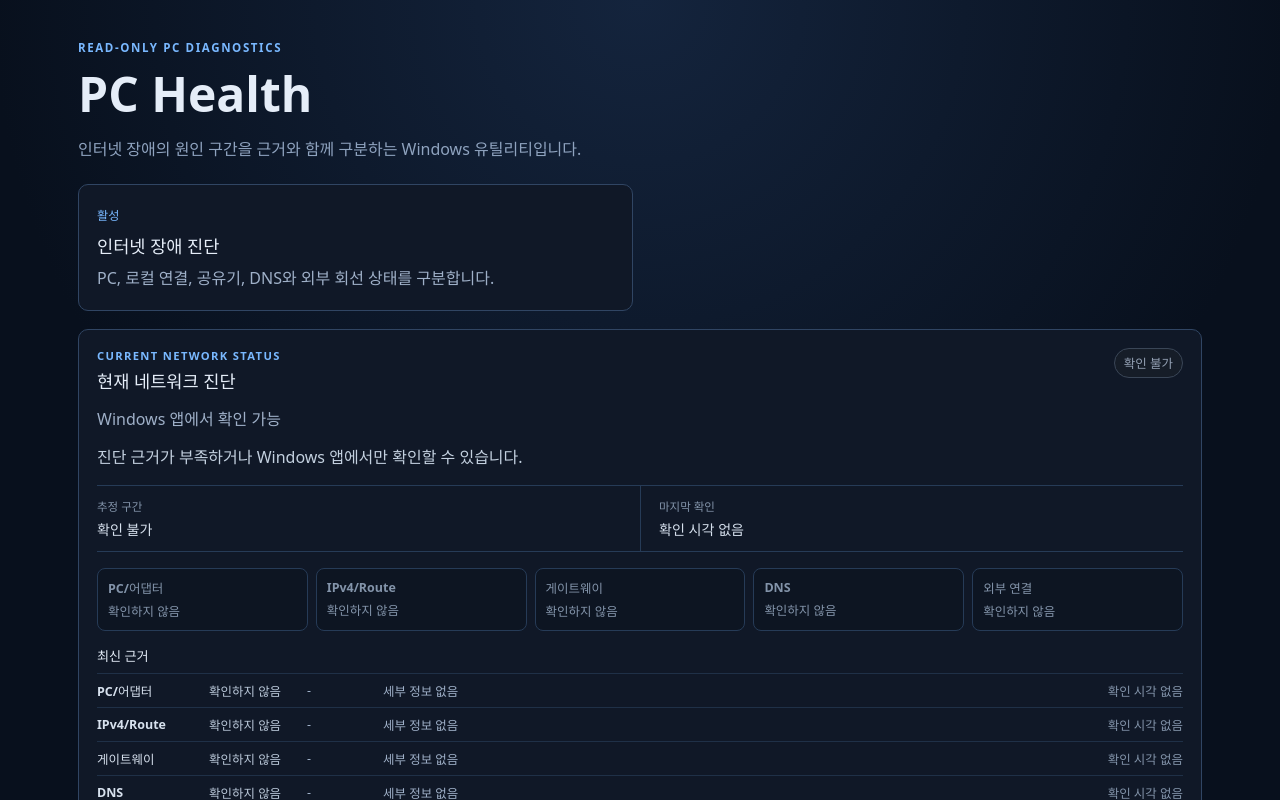
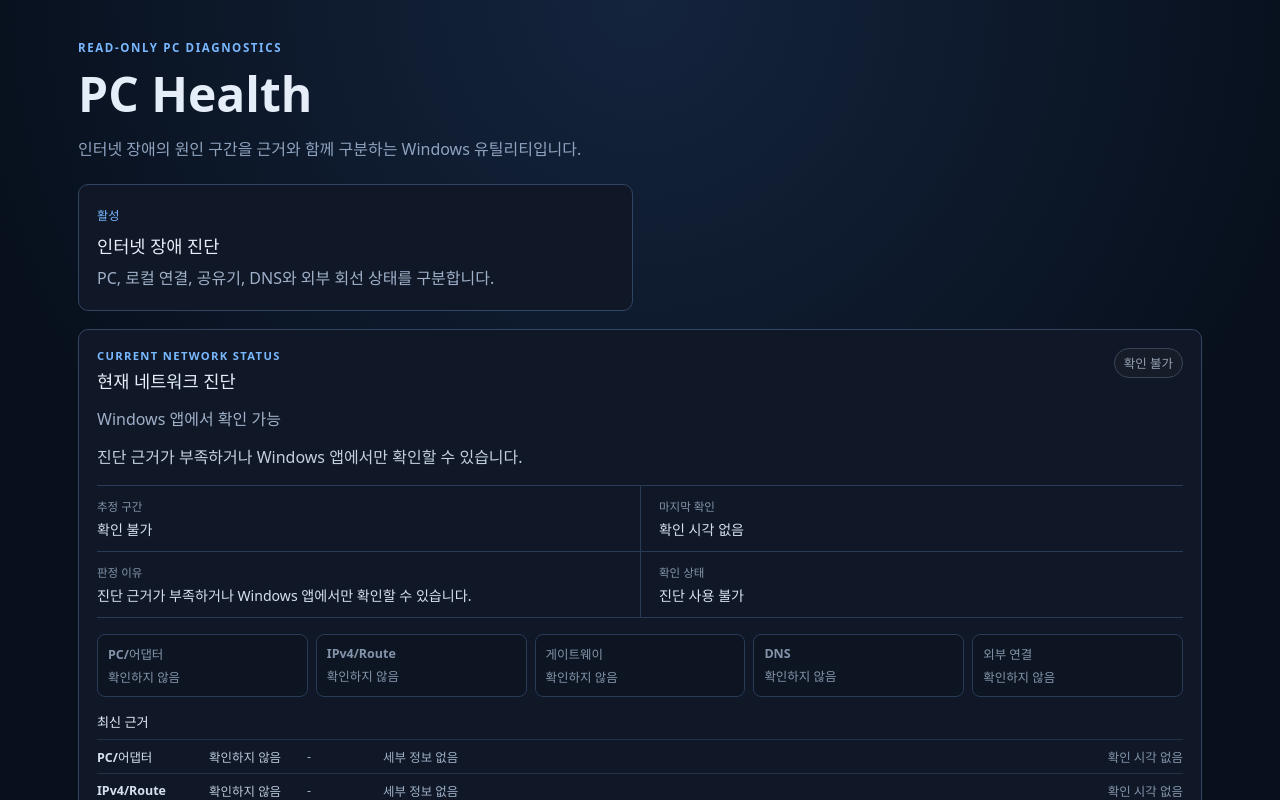
Before and after one commit to qpow1018/pc-health, a React (Vite) app: page / in a window 1280 px wide. Shown: the top 800 px of the page. Built offline with nearby package versions, Linux system fonts and the light colour scheme.

Commit message:
feat: clarify network diagnostic reasoning

```diff
--- a/src/features/network-diagnostics/NetworkStatusPanel.module.css
+++ b/src/features/network-diagnostics/NetworkStatusPanel.module.css
@@ -81,6 +81,15 @@
   div + div {
     border-left: 1px solid #263b57;
     padding-left: 18px;
+  }
+
+  div:nth-child(odd) {
+    border-left: 0;
+    padding-left: 0;
+  }
+
+  div:nth-child(n + 3) {
+    border-top: 1px solid #263b57;
   }
 
   dt {
--- a/src/features/network-diagnostics/NetworkStatusPanel.tsx
+++ b/src/features/network-diagnostics/NetworkStatusPanel.tsx
@@ -183,6 +183,24 @@ function areaLabelForStatus(status: NetworkDiagnosticStatus) {
   return "확인 불가";
 }
 
+function evidenceForArea(status: NetworkDiagnosticStatus) {
+  if (!status.suspectedArea || status.suspectedArea === "unknown") return null;
+
+  if (status.suspectedArea === "local_connection") {
+    return latestEvidence(status.evidence, ["ethernet", "ipv4", "default_route"]);
+  }
+
+  if (status.suspectedArea === "gateway_or_local") {
+    return latestEvidence(status.evidence, ["gateway"]);
+  }
+
+  if (status.suspectedArea === "dns") {
+    return latestEvidence(status.evidence, ["dns_microsoft", "dns_google"]);
+  }
+
+  return latestEvidence(status.evidence, ["http_microsoft", "http_google"]);
+}
+
 function descriptionForStatus(status: NetworkDiagnosticStatus) {
   if (status.availability !== "running" || !status.lifecycle) {
     return "진단 근거가 부족하거나 Windows 앱에서만 확인할 수 있습니다.";
@@ -205,6 +223,53 @@ function descriptionForStatus(status: NetworkDiagnosticStatus) {
   }
 
   return "현재 연결은 복구된 상태입니다.";
+}
+
+function reasonForStatus(status: NetworkDiagnosticStatus) {
+  if (status.availability !== "running" || !status.lifecycle) {
+    return "진단 근거가 부족하거나 Windows 앱에서만 확인할 수 있습니다.";
+  }
+
+  if (status.lifecycle === "normal") {
+    return "최근 확인된 주요 구간이 정상입니다.";
+  }
+
+  if (status.lifecycle === "resolved") {
+    return "이전 장애가 복구된 뒤 현재 확인은 정상입니다.";
+  }
+
+  const evidence = evidenceForArea(status);
+  if (!status.suspectedArea || status.suspectedArea === "unknown" || !evidence) {
+    return "근거가 부족하거나 서로 충돌해 원인 구간을 확정하지 않았습니다.";
+  }
+
+  const areaLabel = areaLabels[status.suspectedArea];
+  const evidenceLabel = evidenceLabels[evidence.status];
+
+  if (status.lifecycle === "incident") {
+    return `${areaLabel}에서 ${evidenceLabel} 근거가 반복 확인되었습니다.`;
+  }
+
+  if (status.lifecycle === "recovering") {
+    return `${areaLabel}의 정상 근거를 추가 확인하고 있습니다.`;
+  }
+
+  return `${areaLabel}에서 ${evidenceLabel} 근거가 있어 추가 확인 중입니다.`;
+}
+
+function progressForStatus(status: NetworkDiagnosticStatus) {
+  if (status.availability === "starting") return "첫 확인 대기";
+  if (status.availability === "unavailable") return "진단 사용 불가";
+  if (status.availability === "error") return "진단 상태 확인 실패";
+  if (!status.lifecycle) return "확인 상태 없음";
+
+  if (status.lifecycle === "normal" || status.lifecycle === "resolved") {
+    return "기본 확인 완료";
+  }
+
+  if (status.lifecycle === "suspected") return "추가 근거 확인 중";
+  if (status.lifecycle === "incident") return "장애 근거 확인됨";
+  return "복구 근거 확인 중";
 }
 
 export default function NetworkStatusPanel() {
@@ -251,6 +316,8 @@ export default function NetworkStatusPanel() {
         : lifecycleLabels[status.lifecycle];
   const areaLabel = areaLabelForStatus(status);
   const statusDescription = descriptionForStatus(status);
+  const reasonLabel = reasonForStatus(status);
+  const progressLabel = progressForStatus(status);
   const visualLifecycle =
     status.availability === "running" ? status.lifecycle : null;
   const pathStages = buildPathStages(status.evidence);
@@ -339,6 +406,14 @@ export default function NetworkStatusPanel() {
             )}
           </dd>
         </div>
+        <div>
+          <dt>판정 이유</dt>
+          <dd>{reasonLabel}</dd>
+        </div>
+        <div>
+          <dt>확인 상태</dt>
+          <dd>{progressLabel}</dd>
+        </div>
       </dl>
 
       <div className={styles["path"]} aria-label="구간별 진단 경로">
```
Also changed, not shown: 1 other file (tests, documents, lock files or other folders).
